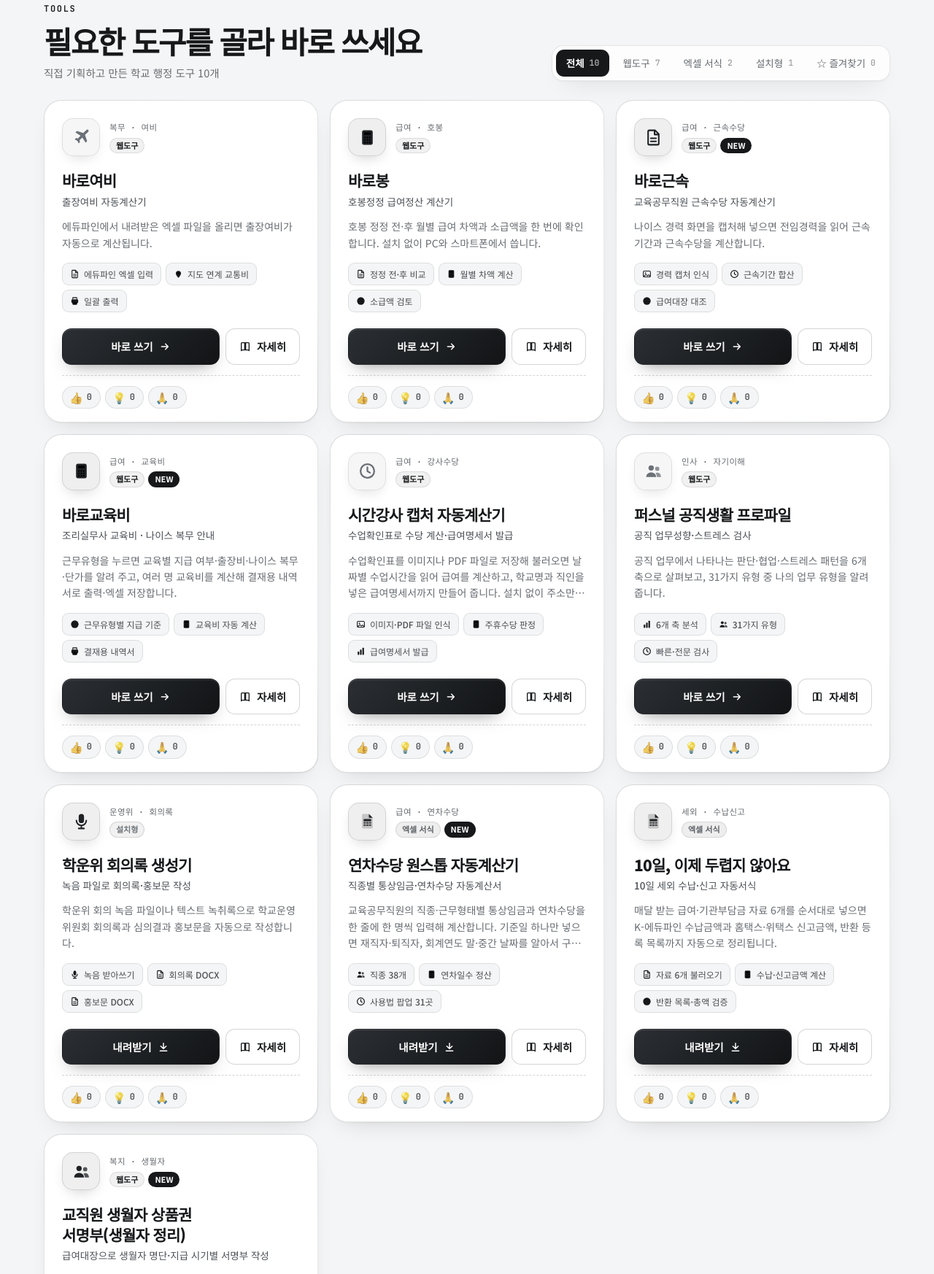
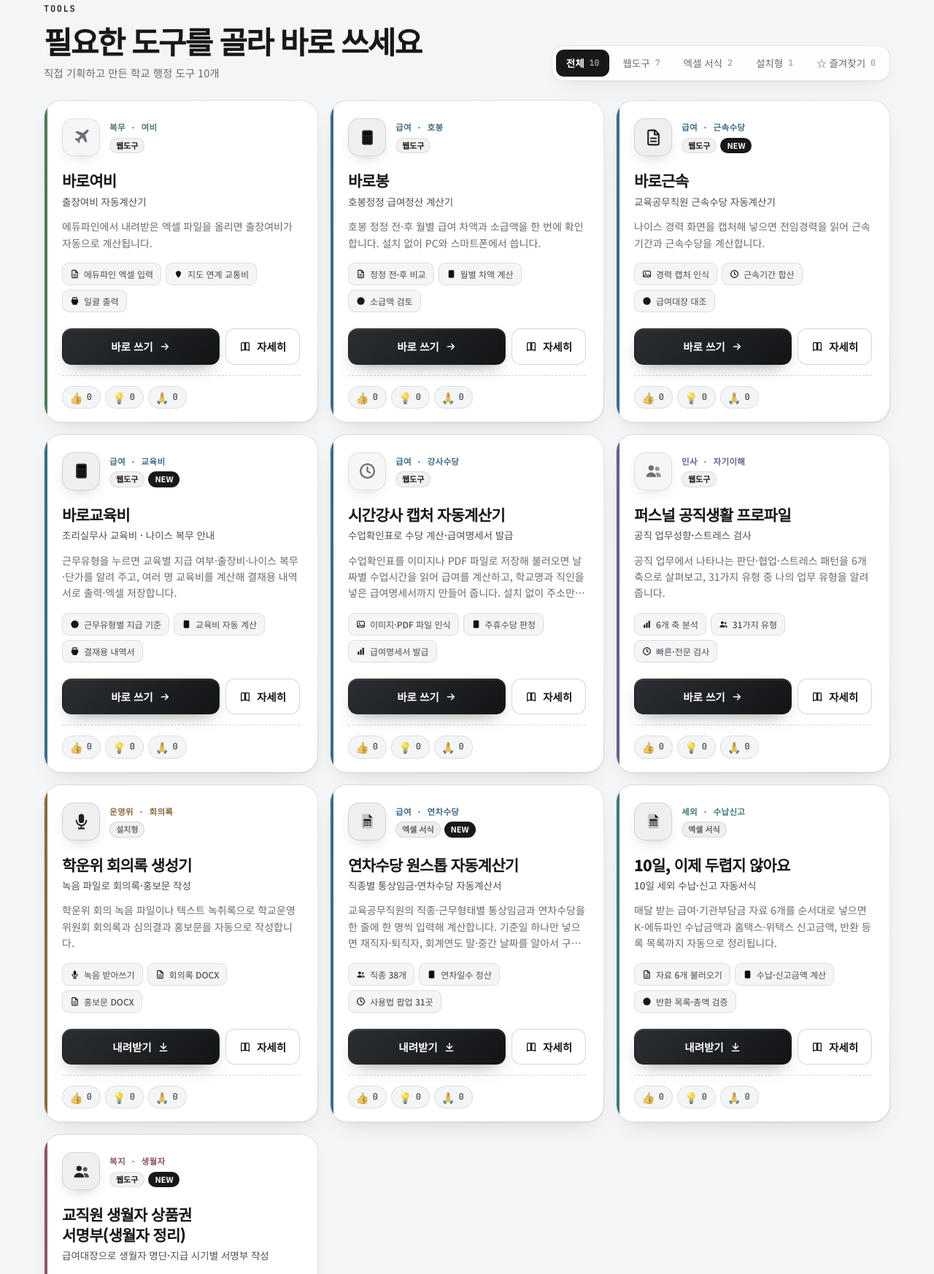
Before and after one commit to christmasgo7862-glitch/barodogu, a plain HTML site: page index.html in a window 1280 px wide. Shown: the part 1054-2800 px from the top of the page at 73% size. Drawn offline with Linux system fonts and the light colour scheme; no server answers.

Commit message:
도구 카드에 분야 색인 띠 넣기
흑백 바탕은 그대로 두고, 카드 왼쪽에 4px 세로 띠와 분야 글자에만
색을 넣어 업무 분야를 구분했습니다. 서류철 색인 탭에서 가져온 모양입니다.

 · 급여(호봉·근속수당·교육비·강사수당·연차수당) #3E6B8A
 · 복무 #4F7A5A · 인사 #6E5A8C · 운영위 #8A6A3E
 · 세외 #3E7A78 · 복지 #8A5566

같은 분야는 같은 색이라 급여 도구 다섯 개가 한 묶음으로 읽힙니다.
채도를 낮춰 흑백 바탕에서 튀지 않게 했고, 색 글자 10곳 모두
대비 4.5 이상(4.51~5.49)입니다.

난독화된 코드를 건드리지 않으려고 data-id 선택자로 CSS만 더했습니다.
점검: 카드 10개, 콘솔 오류 0건, 모바일 390px 가로 스크롤 없음

Co-Authored-By: Claude Opus 5 <noreply@anthropic.com>
Claude-Session: https://claude.ai/code/session_019DTxNrkBsZ3Q76gg2AeeT3

```diff
--- a/data.json
+++ b/data.json
@@ -1,7 +1,7 @@
 {
  "site": {
   "url": "https://christmasgo7862-glitch.github.io/barodogu/",
-  "version": "3.4",
+  "version": "3.5",
   "updated": "2026.11.13"
  },
  "counter": {
--- a/index.html
+++ b/index.html
@@ -395,7 +395,23 @@ body.modal-open{overflow:hidden}
 .tk-link{font:inherit;font-size:12.5px;color:var(--ink-3);background:none;border:0;cursor:pointer;text-decoration:underline;padding:4px}
 .tk-fromdetail{display:block;width:100%;margin-top:16px;font:inherit;font-size:14.5px;font-weight:700;padding:12px 16px;border-radius:13px;border:1px dashed var(--mint);background:var(--mint-soft);color:var(--mint-2);cursor:pointer}
 .notice li a[data-talk]{color:var(--mint-2);font-weight:700}
-h3{word-break:keep-all;overflow-wrap:break-word}</style>
+h3{word-break:keep-all;overflow-wrap:break-word}
+/* ── 분야 색인 띠 (서류철 색인 탭처럼, 흑백 바탕에 가늘게) ── */
+.card{--accent:#A8ADB2}
+.card::after{content:"";position:absolute;left:0;top:0;bottom:0;width:4px;background:var(--accent);border-radius:4px 0 0 4px}
+.card .card__area{color:var(--accent);font-weight:600}
+.card[data-id="baroyeobi"]{--accent:#4F7A5A}
+.card[data-id="barobong"],
+.card[data-id="barogeunsok"],
+.card[data-id="barogyoyukbi"],
+.card[data-id="time-lecturer-pay"],
+.card[data-id="yeoncha-onestop"]{--accent:#3E6B8A}
+.card[data-id="gongjik-profile"]{--accent:#6E5A8C}
+.card[data-id="hakunwi-minutes"]{--accent:#8A6A3E}
+.card[data-id="ten-days"]{--accent:#3E7A78}
+.card[data-id="birthday-gift"]{--accent:#8A5566}
+@media (max-width:640px){.card::after{width:3px}}
+</style>
 
 </head>
 <body>
```
